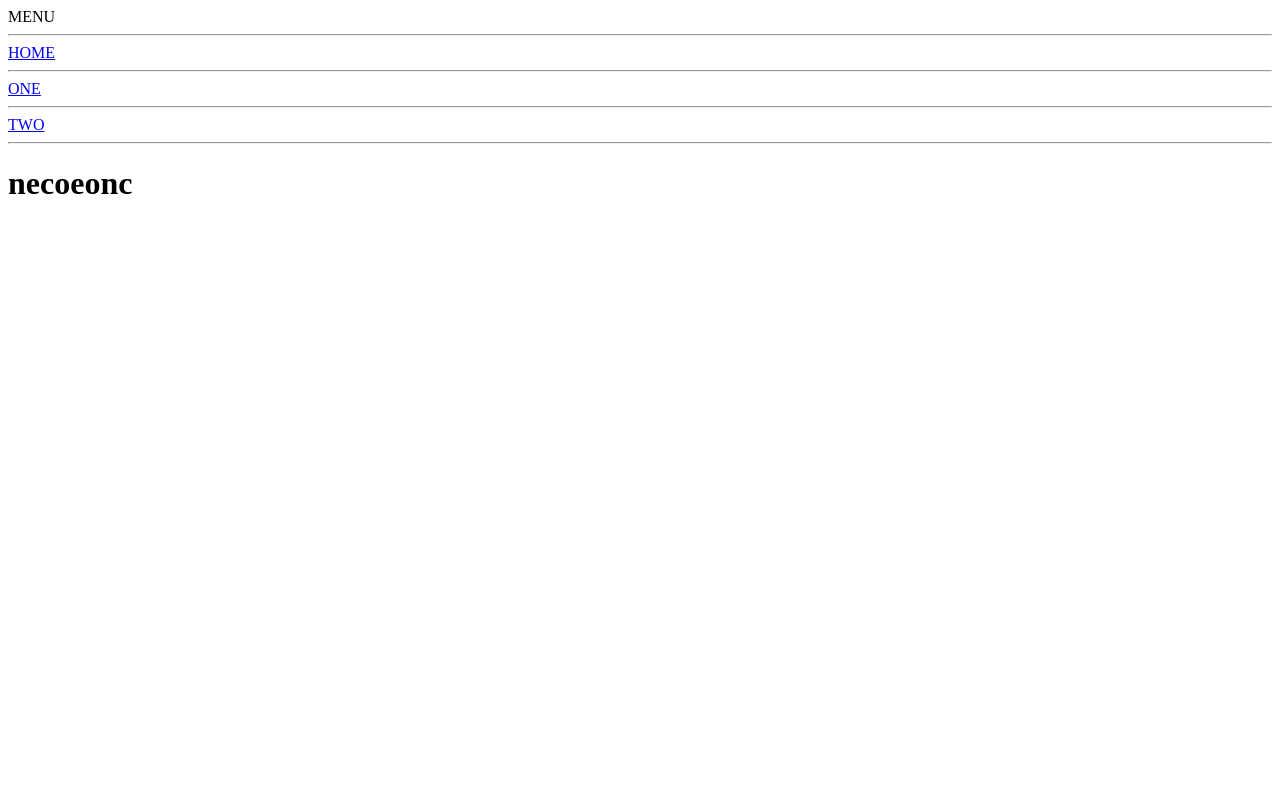
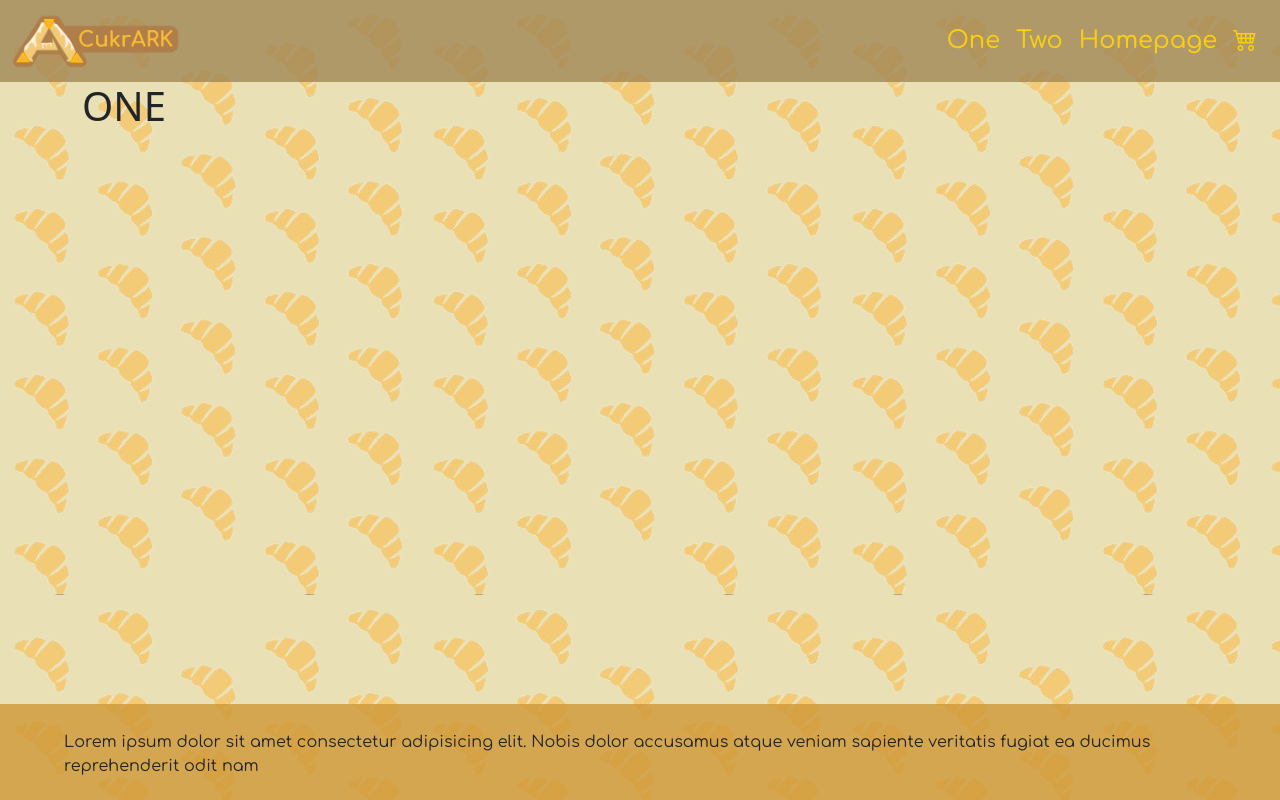
Before and after one commit to gyarab/2024_wt_prj_klouda, a Django app: page /one in a window 1280 px wide. Run offline with Django 5.2, Linux system fonts and the light colour scheme.

Commit message:
major site update

```diff
--- a/cukrark/cukrark/settings.py
+++ b/cukrark/cukrark/settings.py
@@ -15,6 +15,12 @@ from pathlib import Path
 # Build paths inside the project like this: BASE_DIR / 'subdir'.
 BASE_DIR = Path(__file__).resolve().parent.parent
 
+STATIC_URL = '/static/'
+STATICFILES_DIRS = [
+    BASE_DIR / "main/static",  # For global static files
+    # Add paths to app static folders if needed, e.g.,
+    # BASE_DIR / "your_app" / "static",
+]
 
 # Quick-start development settings - unsuitable for production
 # See https://docs.djangoproject.com/en/5.1/howto/deployment/checklist/
--- /dev/null
+++ b/cukrark/main/static/main/style.css
@@ -0,0 +1,124 @@
+/*.navbar-brand{
+    background-color: #fff6d4;
+    border: 2px solid;
+    border-radius: 15px;
+    border-color: #fff6d4;
+    padding-left: 2%;
+}*/
+
+.nav-link{
+    font-size: 150%;
+    font-family: "Comfortaa", sans-serif;
+    font-weight: 500;
+    color: #facf12;
+}
+.navbar-brand{
+    font-size: 200%;
+    font-family: "Comfortaa", sans-serif;
+    font-weight: 500;
+    color: #EAE0B5;
+}
+body{
+    background-color: #EAE0B5;
+    background-image: url("pictures/croissant_bg.png");
+    background-repeat: repeat;
+}
+.title{
+    width: 350px;
+    display: block;
+    margin-top: 2%;
+    margin-bottom: 2%;
+    margin-left: auto;
+    margin-right: auto;
+}
+p{
+    font-family: "Comfortaa", sans-serif;
+}
+h5{
+    font-family: "Comfortaa", sans-serif;
+}
+h4{
+    font-family: "Comfortaa", sans-serif;
+}
+h3{
+    font-family: "Comfortaa", sans-serif;
+}
+.buy-notice{
+    /*position: fixed;*/
+    margin-top: 30px;
+    background-color: #f1db8a;
+    border: 2px solid;
+    border-radius: 25px;
+    border-color: grey;
+    padding:1%;
+    padding-bottom: 5px;
+    width: 18%;
+    transition: box-shadow 0.3s ease;
+}
+.card-img-top{
+    display: block;
+    margin: auto;
+    height: 150px;
+    object-fit:contain;
+    margin-top: 10px;
+    margin-bottom: 10px;
+}
+.card-title {
+    font-family: "Comfortaa", sans-serif;
+    text-align: center;
+}
+.card-body{
+    font-family: "Comfortaa", sans-serif;
+    color: #111111;
+    font-size: 90%;
+    font-weight: 500;
+    text-align: justify;
+}
+.card {
+    margin-top: 50px;
+    background-color: #fff6d4;
+    position: relative;
+    display: table;
+    border: 2px solid;
+    border-radius: 25px;
+    border-color: grey;
+    padding:2%;
+    padding-bottom: 60px;
+    width: 8%;
+    max-width: 300px;
+    transition: box-shadow 0.3s ease;
+    margin-left: auto;
+    margin-right: auto;
+}
+.card-img-top{
+    width: 70%;
+    max-width: 300px;
+    margin-top: 5%;
+}
+.card:hover {
+    box-shadow: 0px 5px 10px rgba(0, 0, 0, 0.5);
+    transform: translateY(-3px);
+}
+.buy-section{
+    position: absolute;
+    font-family: "Comfortaa", sans-serif;
+    display: flex;
+    justify-content: space-between;
+    align-items: center;
+    padding-bottom: 1%;
+    left: 10%;
+    right: 8%;
+    bottom: 20px;
+}
+footer{
+    background-color: rgb(207, 152, 56, 0.8);
+    position:fixed;
+    bottom:0;
+    width: 100%;
+}
+.footer-text{
+    padding-left: 5%;
+    padding-right: 5%;
+    padding-bottom: 0.5%;
+    padding-top: 2%;
+}
--- a/cukrark/main/templates/main/base.html
+++ b/cukrark/main/templates/main/base.html
@@ -1,19 +1,67 @@
 <!DOCTYPE html>
-<html lang="en">
+<html lang="cs">
 <head>
+    {% load static %}
+
     <meta charset="UTF-8">
     <meta name="viewport" content="width=device-width, initial-scale=1.0">
-    <title>Cukrark</title>
+    <title>Cukrarna</title>
+    <link href="https://cdn.jsdelivr.net/npm/bootstrap@5.3.3/dist/css/bootstrap.min.css" rel="stylesheet" integrity="sha384-QWTKZyjpPEjISv5WaRU9OFeRpok6YctnYmDr5pNlyT2bRjXh0JMhjY6hW+ALEwIH" crossorigin="anonymous">
+    <link rel="preconnect" href="https://fonts.googleapis.com">
+    <link rel="preconnect" href="https://fonts.gstatic.com" crossorigin>
+    <link href="https://fonts.googleapis.com/css2?family=Comfortaa:wght@300..700&display=swap" rel="stylesheet">
+    <link rel="stylesheet" href="https://cdn.jsdelivr.net/npm/bootstrap-icons@1.11.3/font/bootstrap-icons.min.css">
+
+    <link rel="stylesheet" href="{% static 'main/style.css' %}">
+
+    <script>
+
+        function buy(){
+            let
+
+        }
+
+    </script>
+
 </head>
 <body>
-    <div class="container">
-        MENU <hr>
-        <a href="/">HOME</a> <hr>
-        <a href="/one">ONE</a> <hr>
-        <a href="/two">TWO</a> <hr>
+    <nav class="navbar navbar-expand-lg" style="background-color: rgba(162, 135, 85, 0.8)">
+    <div class="container-fluid">
+        <button class="navbar-toggler" type="button" data-bs-toggle="collapse" data-bs-target="#navbarSupportedContent" aria-controls="navbarSupportedContent" aria-expanded="false" aria-label="Toggle navigation">
+        <span class="navbar-toggler-icon"></span>
+        </button>
+        <a class="navbar-brand" href="#"><img src="{% static 'main/pictures/logo3.png' %}" alt="logo"width="170px"></a>
+        <div class="collapse navbar-collapse" id="navbarSupportedContent" style="position: absolute; right: 15px;">
+            <ul class="navbar-nav me-auto mb-2 mb-lg-0">
+                <li class="nav-item">
+                <li><a class="nav-link" href="./one">One</a></li>
+                </li>
+                <li class="nav-item">
+                <li><a class="nav-link" href="./two">Two</a></li>
+                </li>
+                <li class="nav-item">
+                    <li><a class="nav-link" href="./">Homepage</a></li>
+                </li>
+                <li class="nav-item">
+                    <li><a class="nav-link" href="./"><i class="bi bi-cart4"></i></i></a></li>
+                </li>
+            </ul>
+            </div>
+        </div>
+    </nav>
+    <div class = "container">
 
         {% block content %}
-            tady bude obsah
+            Technical difficulties
         {% endblock %}
+    <br><br>
+    </div>
+
+    <script src="https://cdn.jsdelivr.net/npm/bootstrap@5.3.3/dist/js/bootstrap.bundle.min.js"></script>
+
+    <footer>
+        <p class="footer-text">Lorem ipsum dolor sit amet consectetur adipisicing elit. Nobis dolor accusamus atque veniam sapiente veritatis fugiat ea ducimus reprehenderit odit nam</p>
+    </footer>
+
 </body>
-</html>
+    </html>
--- a/cukrark/main/templates/main/one.html
+++ b/cukrark/main/templates/main/one.html
@@ -1,5 +1,5 @@
 {% extends 'main/base.html' %}
 
 {% block content %}
-    <h1>necoeonc</h1>
+    <h1>ONE</h1>
 {% endblock %}
--- a/cukrark/main/templates/main/two.html
+++ b/cukrark/main/templates/main/two.html
@@ -1 +1,5 @@
-TWO
+{% extends 'main/base.html' %}
+
+{% block content %}
+    <h1>TWO</h1>
+{% endblock %}
```
Also changed, not shown: cukrark/main/static/main/products/products.json (added, +14 -0 lines), cukrark/main/templates/main/card.html (added, +22 -0 lines), cukrark/main/templates/main/homepage.html (+15 -12 lines), cukrark/main/static/main/pictures/croissant.png (added), cukrark/main/static/main/pictures/croissant_bg.png (added), cukrark/main/static/main/pictures/kremrole.png (added), cukrark/main/static/main/pictures/logo.png (added), cukrark/main/static/main/pictures/logo2.png (added), cukrark/main/static/main/pictures/logo3.png (added), cukrark/main/static/main/pictures/logo4.png (added), cukrark/main/static/main/pictures/snek.png (added), cukrark/main/static/main/pictures/tiramisu.png (added), cukrark/main/static/main/pictures/vetrnik.png (added).
